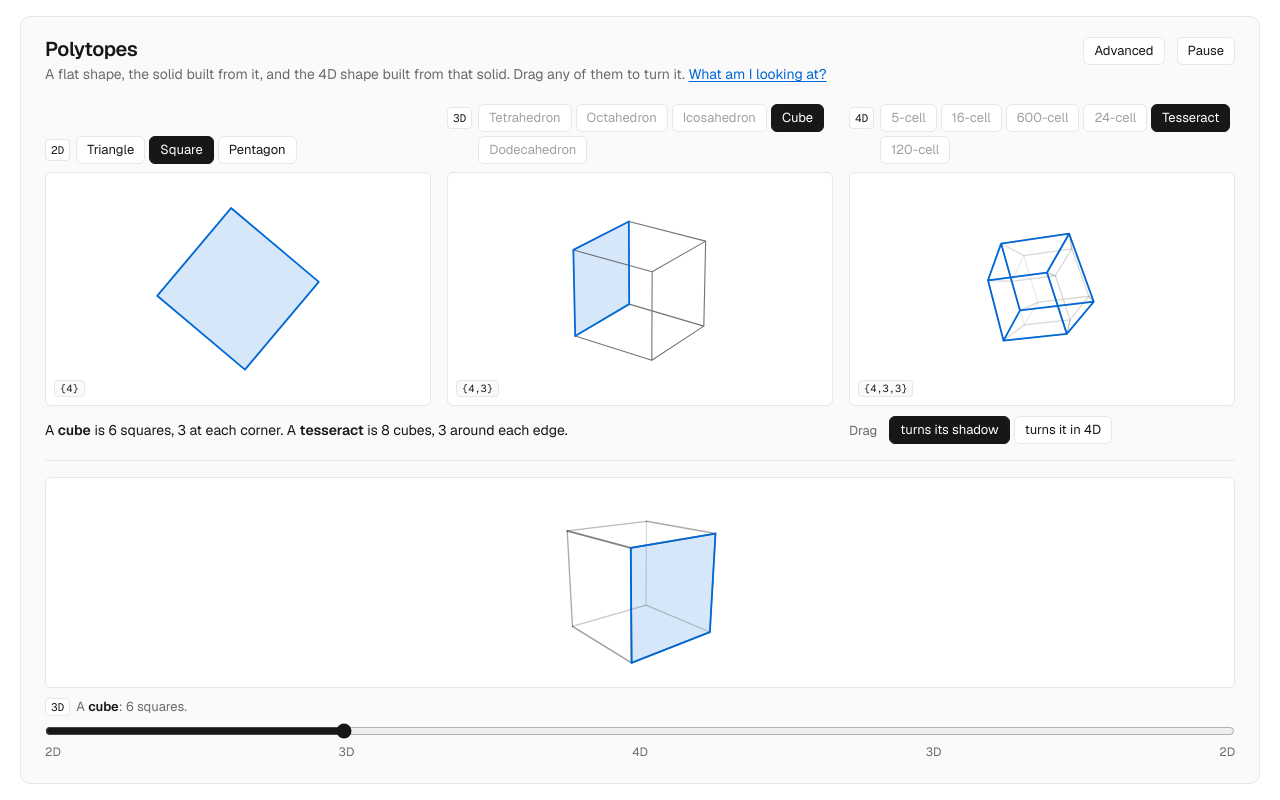
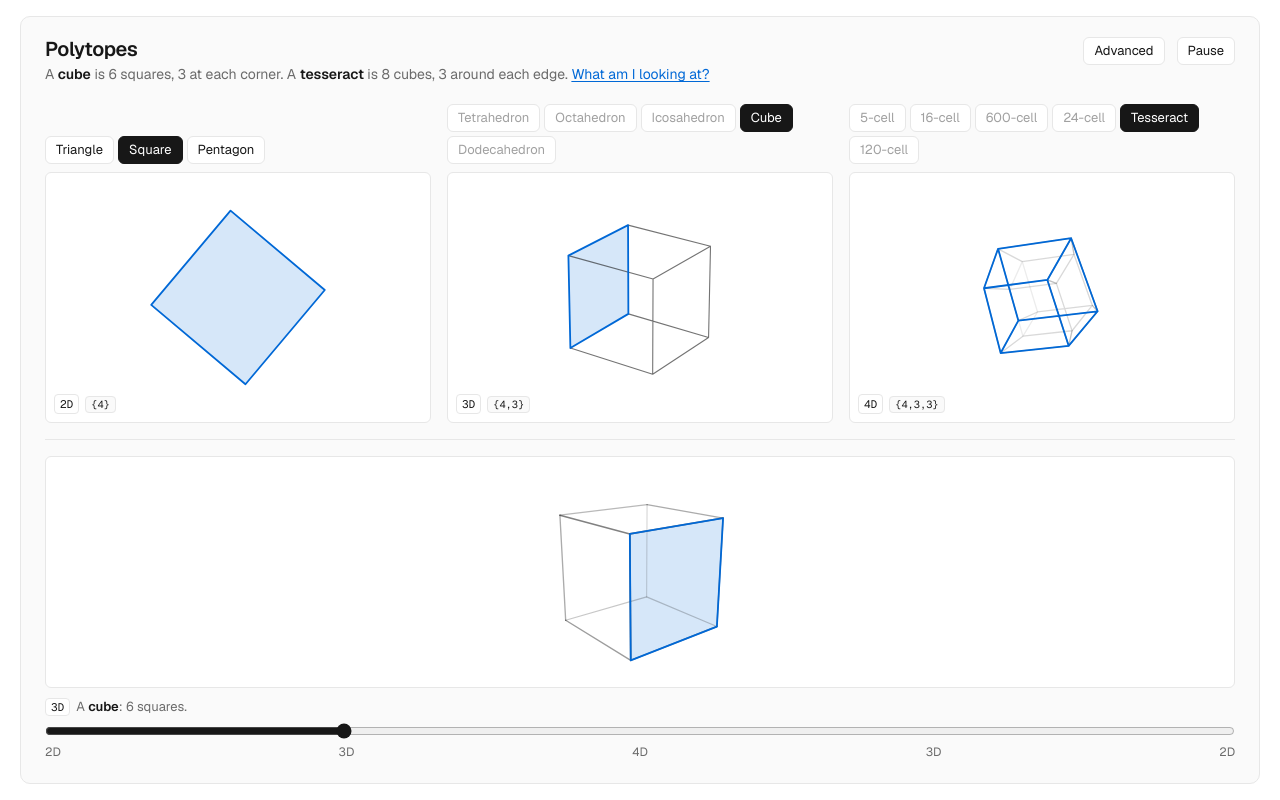
Before and after one commit to kamath/polytopes, a website built with Vite: page index.html in a window 1280 px wide. Built offline with nearby package versions, Linux system fonts and the light colour scheme.

Commit message:
Refactor visualizer controls and add tooltips for Schläfli symbols

```diff
--- a/index.html
+++ b/index.html
@@ -15,11 +15,12 @@
   <div class="bar">
     <div>
       <h1>Polytopes</h1>
-      <p class="meta">A flat shape, the solid built from it, and the 4D shape built from that solid. Drag any of them to turn it. <a href="explainer.html">What am I looking at?</a><span class="advonly"> Scroll or pinch to zoom. Shift-drag or two fingers to move the view.</span></p>
+      <p class="meta"><span id="viz-out"></span> <a href="explainer.html">What am I looking at?</a><span class="advonly"> Scroll or pinch to zoom. Shift-drag or two fingers to move the view.</span></p>
     </div>
     <div class="ctl">
       <div class="ctl" id="viz-advrow" hidden>
         <label class="chk"><input type="checkbox" id="viz-solid"> Solid faces</label>
+        <label class="chk" title="Dragging the 4D shape normally turns its 3D shadow. With this on, it turns the shape itself through the fourth direction."><input type="checkbox" id="viz-drag4"> Drag turns the 4D shape in 4D</label>
         <button class="btn" id="viz-reset" type="button">Reset view</button>
       </div>
       <button class="btn" id="viz-adv" type="button" aria-pressed="false" aria-controls="viz-advrow">Advanced</button>
@@ -27,24 +28,14 @@
     </div>
   </div>
   <div class="tri pick">
-    <div class="col"><span class="tag">2D</span><div class="seg" id="viz-b2" role="group" aria-label="Flat shape"></div></div>
-    <div class="col"><span class="tag">3D</span><div class="seg" id="viz-b3" role="group" aria-label="Solid"></div></div>
-    <div class="col last"><span class="tag">4D</span><div class="seg" id="viz-b4" role="group" aria-label="4D shape"></div></div>
+    <div class="seg" id="viz-b2" role="group" aria-label="Flat shape"></div>
+    <div class="seg" id="viz-b3" role="group" aria-label="Solid"></div>
+    <div class="seg last" id="viz-b4" role="group" aria-label="4D shape"></div>
   </div>
   <div class="tri shapes">
-    <div class="cv"><canvas role="img" aria-label="The flat shape"></canvas><span class="sym" id="viz-l2"></span></div>
-    <div class="cv"><canvas role="img" aria-label="The solid built from the flat shape"></canvas><span class="sym" id="viz-l3"></span></div>
-    <div class="cv last"><canvas role="img" aria-label="The solid shadow of the 4D shape built from the solid"></canvas><span class="sym" id="viz-l4"></span></div>
-  </div>
-  <div class="tri note">
-    <p class="out" id="viz-out"></p>
-    <div class="ctl last">
-      <span class="k">Drag</span>
-      <div class="seg" id="viz-drag" role="group" aria-label="Dragging the 4D shape">
-        <button class="btn" data-d="3" type="button" aria-pressed="true">turns its shadow</button>
-        <button class="btn" data-d="4" type="button" aria-pressed="false">turns it in 4D</button>
-      </div>
-    </div>
+    <div class="cv"><canvas role="img" aria-label="The flat shape"></canvas><span class="sym"><span class="tag">2D</span><span id="viz-l2"></span></span></div>
+    <div class="cv"><canvas role="img" aria-label="The solid built from the flat shape"></canvas><span class="sym"><span class="tag">3D</span><span id="viz-l3"></span></span></div>
+    <div class="cv last"><canvas role="img" aria-label="The solid shadow of the 4D shape built from the solid"></canvas><span class="sym"><span class="tag">4D</span><span id="viz-l4"></span></span></div>
   </div>
   <div id="build">
     <div class="cv wide"><canvas role="img" aria-label="Copies of the flat shape folding up into the solid, then copies of the solid folding up into the 4D shape, and back"></canvas></div>
--- a/src/home.js
+++ b/src/home.js
@@ -1,6 +1,6 @@
 import './style.css';
 import{dot,polytope,faces,solid,hinge,fold}from './geometry.js';
-import{$,RM,K,mk,proj,fit,paint,solid3,seg,shadow4,start}from './canvas.js';
+import{$,RM,K,mk,proj,fit,paint,solid3,shadow4,start}from './canvas.js';
 
 // ---------- Visualizer: a polygon, the solid built from it, the 4D shape built from that solid ----------
 // blue marks the piece from one dimension down: one face of the solid, one cell of the 4D shape
@@ -111,9 +111,12 @@ function show(){
   P4=tope?cache[tope.k]||(cache[tope.k]=polytope(tope.k)):null;hi=[];fill4=null;
   if(P4){const C=new Set(P4.cells[0]);for(const e of P4.E)if(C.has(e[0])&&C.has(e[1]))hi.push([e[0],e[1],0]);
     if(solidOn){const F=P4.F||(P4.F=faces(P4));fill4={F,M:F.filter(r=>r.every(v=>C.has(v)))};}}
-  $('#viz-l2').innerHTML='<code>{'+face.p+'}</code>';
-  $('#viz-l3').innerHTML='<code>{'+sol.s+'}</code>';
-  $('#viz-l4').innerHTML=tope?'<code>{'+tope.cell+','+tope.r+'}</code>':'';
+  // hovering a symbol spells out what each of its numbers counts
+  const sym=(s,rows)=>'<code tabindex="0">{'+s+'}</code><span class="tip" role="tooltip">'+rows.map(r=>'<span><b>'+r[0]+'</b> '+r[1]+'</span>').join('')+'</span>',
+    one=face.name.toLowerCase(),r2=[face.p,'sides on each '+one],r3=[q,face.pl+' at each corner'];
+  $('#viz-l2').innerHTML=sym(face.p,[[face.p,'sides']]);
+  $('#viz-l3').innerHTML=sym(sol.s,[r2,r3]);
+  $('#viz-l4').innerHTML=tope?sym(tope.cell+','+tope.r,[r2,[q,face.pl+' at each corner of '+(/^[io]/.test(sol.name.toLowerCase())?'an ':'a ')+sol.name.toLowerCase()],[tope.r,sol.pl+' around each edge']]):'';
   bar($('#viz-b2'),POLY,face,()=>true,x=>pickSolid(SOLID.find(s=>+s.s[0]==x.p)));
   bar($('#viz-b3'),SOLID,sol,s=>faceOf(s)===face,pickSolid);
   bar($('#viz-b4'),TOPE,tope,t=>t.cell==sol.s,t=>{tope=t;sol=SOLID.find(s=>s.s==t.cell);show();});
@@ -127,12 +130,12 @@ function show(){
 function pickSolid(s){sol=s;tope=TOPE.find(t=>t.cell==s.s)||null;show();}
 const syncPlay=()=>{playBtn.textContent=play?'Pause':'Play';[f2,f3,f4,fb].forEach(f=>{f.anim=play;f.last=0;});};
 playBtn.addEventListener('click',()=>{play=!play;syncPlay();});syncPlay();
-seg([...$('#viz-drag').querySelectorAll('button')],b=>{drag4=b.dataset.d=='4';});
-// advanced mode: filled faces and a movable view; leaving it puts both back
-const advBtn=$('#viz-adv'),solidBox=$('#viz-solid');
+// advanced mode: filled faces, dragging in 4D and a movable view; leaving it puts them all back
+const advBtn=$('#viz-adv'),solidBox=$('#viz-solid'),dragBox=$('#viz-drag4');
 const resetView=()=>[f2,f3,f4,fb].forEach(f=>{f.zoom=1;f.px=f.py=0;f.dirty=true;});
 advBtn.addEventListener('click',()=>{adv=!adv;advBtn.setAttribute('aria-pressed',adv);$('#viz-advrow').hidden=!adv;$('#viz').classList.toggle('adv',adv);
-  if(!adv){resetView();solidBox.checked=solidOn=false;show();}});
+  if(!adv){resetView();solidBox.checked=solidOn=false;dragBox.checked=drag4=false;show();}});
+dragBox.addEventListener('change',()=>{drag4=dragBox.checked;});
 solidBox.addEventListener('change',()=>{solidOn=solidBox.checked;show();});
 $('#viz-reset').addEventListener('click',resetView);
 show();
--- a/src/style.css
+++ b/src/style.css
@@ -78,12 +78,14 @@ main.app{padding-block:20px}
 .bar .ctl{margin:0;flex:none}
 #viz:not(.adv) .advonly{display:none}
 .app .pick{align-items:end}
-.pick .col{display:flex;align-items:baseline;min-width:0}
 .shapes{margin-top:8px}
-.sym{position:absolute;left:8px;bottom:6px;font-size:12px;pointer-events:none}
-.note{margin-top:10px;align-items:center}
-.note .out{grid-column:span 2;margin:0}
-.note .ctl{margin:0}
+.sym{position:absolute;left:8px;right:8px;bottom:8px;display:flex;align-items:center;font-size:12px;line-height:1.5;pointer-events:none}
+.sym code{pointer-events:auto;cursor:help}
+.tip{display:none;position:absolute;left:0;bottom:calc(100% + 6px);width:max-content;max-width:100%;background:var(--bg);border:1px solid var(--line);border-radius:6px;padding:6px 10px;color:var(--muted);font-size:13px}
+.tip span{display:block}
+.tip b{font-family:var(--mono);font-weight:500;color:var(--fg);margin-right:2px}
+.sym code:hover+.tip,.sym code:focus+.tip{display:block}
+.app .meta b{color:var(--fg)}
 #build{margin-top:16px;padding-top:16px;border-top:1px solid var(--line)}
 #build .ctl{margin-top:6px}
 @media (min-width:860px) and (min-height:620px){
```
